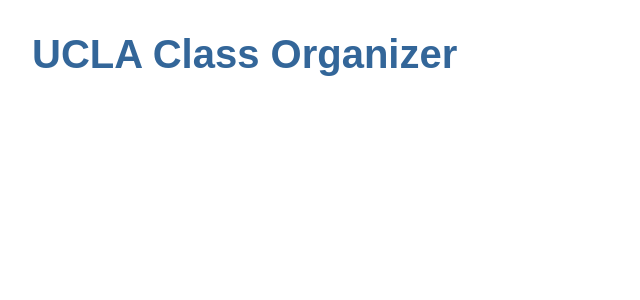
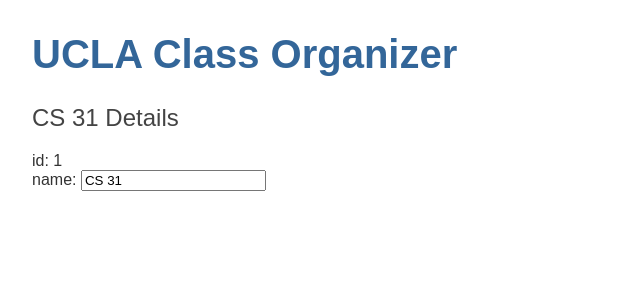
Before and after one commit to rlin2k1/ucla-class-organizer-tool, an Angular app: page / in a window 1280 px wide. Shown: the top 300 px of the page, without its empty margins (0-640 px from the left). Built offline with nearby package versions, Linux system fonts and the light colour scheme.

Commit message:
Adds editor for UCLA classes.

```diff
--- a/src/app/app.component.html
+++ b/src/app/app.component.html
@@ -1 +1,2 @@
 <h1>{{title}}</h1>
+<app-class></app-class>
--- /dev/null
+++ b/src/app/class.ts
@@ -0,0 +1,4 @@
+export interface Class {
+    id: number;
+    name: string;
+}
--- /dev/null
+++ b/src/app/class/class.component.html
@@ -0,0 +1,7 @@
+<h2>{{class.name | uppercase}} Details</h2>
+<div><span>id: </span>{{class.id}}</div>
+<div>
+  <label>name:
+    <input [(ngModel)]="class.name" placeholder="name"/>
+  </label>
+</div>
--- /dev/null
+++ b/src/app/class/class.component.ts
@@ -0,0 +1,20 @@
+import { Component, OnInit } from '@angular/core';
+import { Class } from '../class'
+
+@Component({
+  selector: 'app-class',
+  templateUrl: './class.component.html',
+  styleUrls: ['./class.component.css']
+})
+export class ClassComponent implements OnInit {
+
+  class : Class = {
+    id: 1,
+    name: 'CS 31'
+  };
+
+  constructor() { }
+
+  ngOnInit(): void {
+  }
+}
```
Also changed, not shown: src/app/app.module.ts (+6 -2 lines), src/app/class/class.component.css (added), 1 other file (tests, documents, lock files or other folders).
